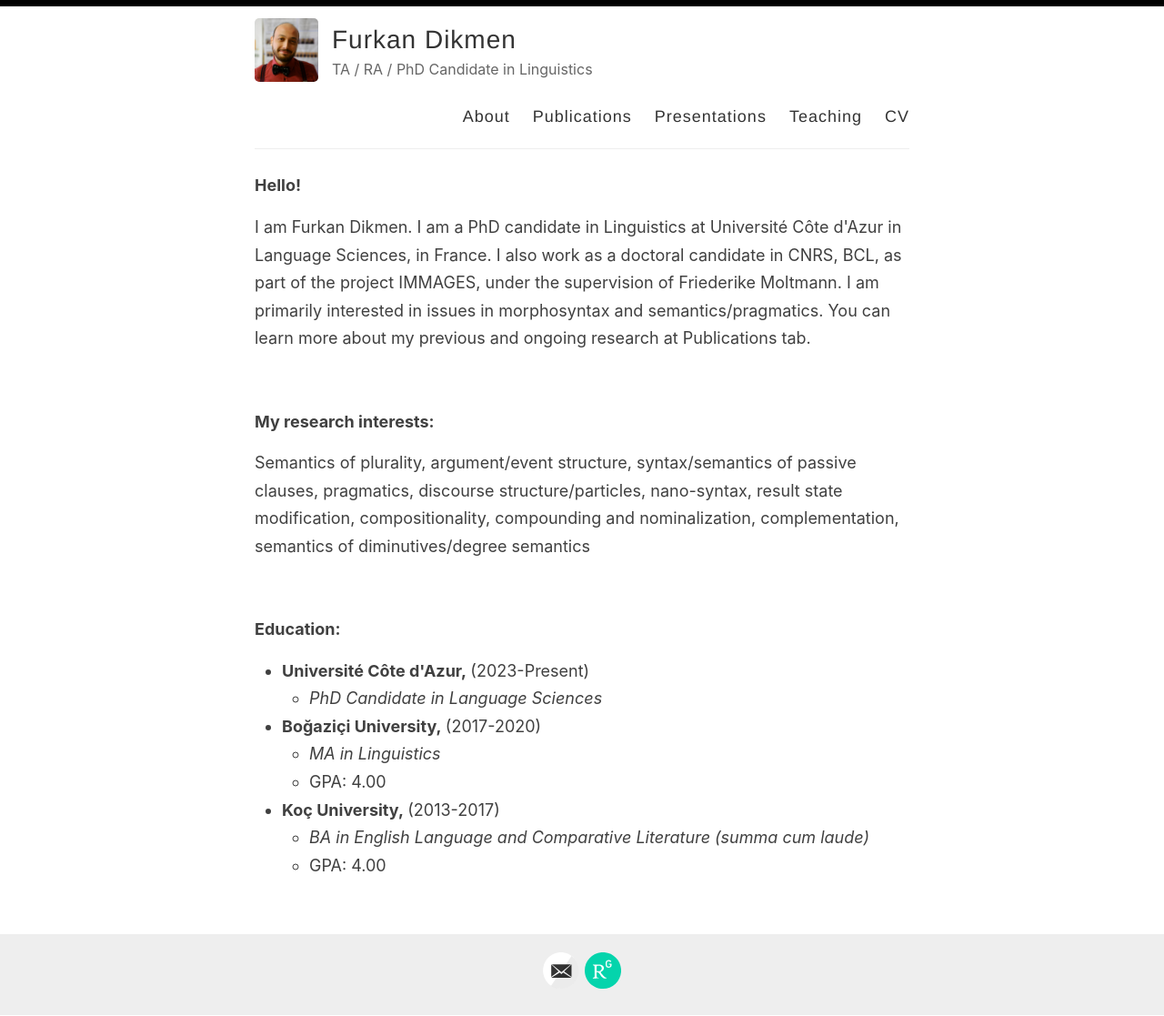
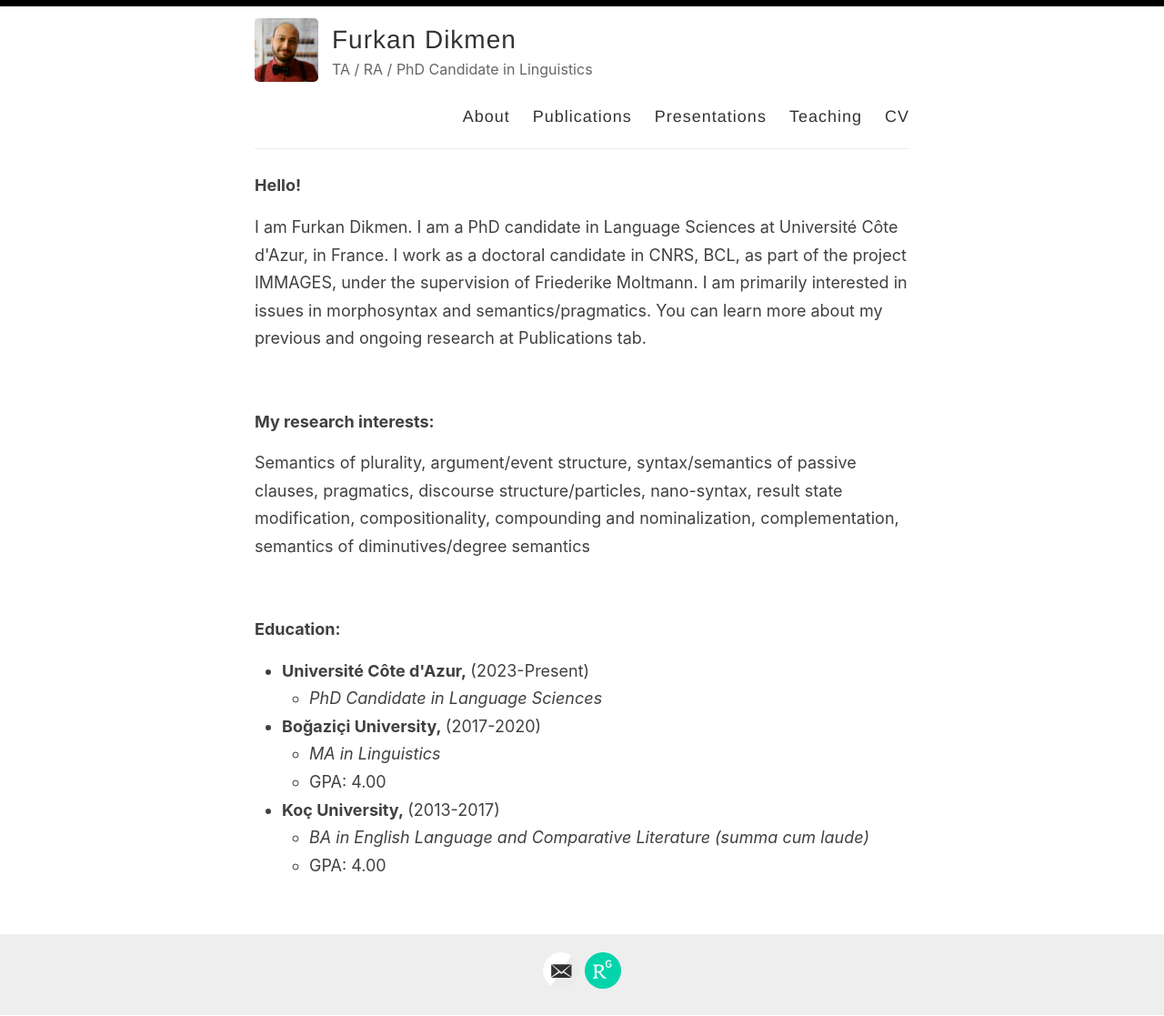
Before and after one commit to furkandikmen/furkandikmen.github.io, a Jekyll site: the page built from index.html, in a window 1280 px wide. Shown: the whole page at 91% size. Built offline with Jekyll 4.4.1, drawn with Linux system fonts in a browser that asks for light colours; the list of posts is cut into pages by our own code.

Commit message:
Update index.html

```diff
--- a/index.html
+++ b/index.html
@@ -4,7 +4,7 @@
 
 <html>
 <p><strong>Hello!</strong></p>
-<p>I am Furkan Dikmen. I am a PhD candidate in Linguistics at Université Côte d'Azur in Language Sciences, in France. I also work as a doctoral candidate in CNRS, BCL, as part of the project IMMAGES, under the supervision of Friederike Moltmann. I am primarily interested in issues in morphosyntax and semantics/pragmatics. You can learn more about my previous and ongoing research at Publications tab.&nbsp;</p>
+<p>I am Furkan Dikmen. I am a PhD candidate in Language Sciences at Université Côte d'Azur, in France. I work as a doctoral candidate in CNRS, BCL, as part of the project IMMAGES, under the supervision of Friederike Moltmann. I am primarily interested in issues in morphosyntax and semantics/pragmatics. You can learn more about my previous and ongoing research at Publications tab.&nbsp;</p>
 
 <p>&nbsp;</p>
 
```
